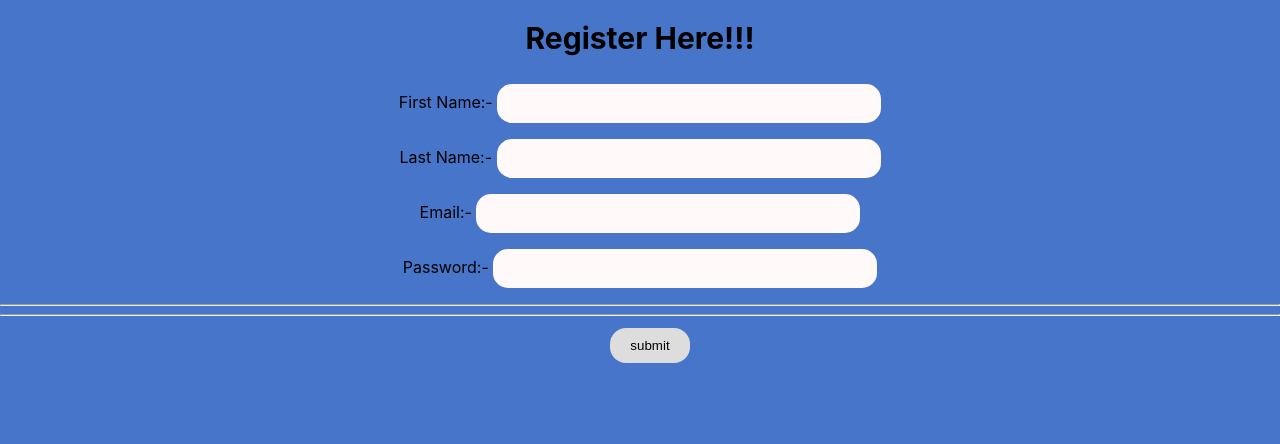
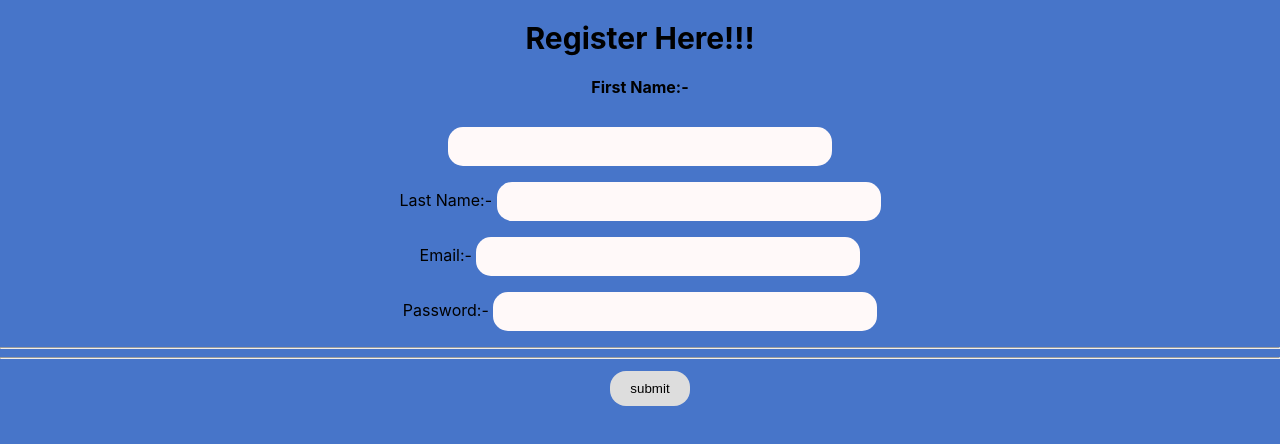
Before and after one commit to SandaliTharuki/write-to-us, a React (Create React App) app: page / in a window 1280 px wide. Shown: the top 444 px of the page. Built offline with nearby package versions, Linux system fonts and the light colour scheme.

Commit message:
label font size changed in Register.js

```diff
--- a/src/Components/Register.js
+++ b/src/Components/Register.js
@@ -55,7 +55,7 @@ class Register extends Component{
           <div>
           <form onSubmit={this.handleSubmit}>
             <h1>Register Here!!!</h1>
-            <label>First Name:- </label><input type="text" value={this.state.firstName} onChange={this.firstHandler} /><br />
+            <label><h4>First Name:- </h4></label><input type="text" value={this.state.firstName} onChange={this.firstHandler} /><br />
             <label>Last Name:- </label><input type="text" value={this.state.lastName} onChange={this.secondHandler} /><br />
             <label>Email:- </label><input type="email" value={this.state.email} onChange={this.thirdHandler} /><br />
             <label>Password:- </label><input type="password" value={this.state.password} onChange={this.passwordHandler} /><br />
```
